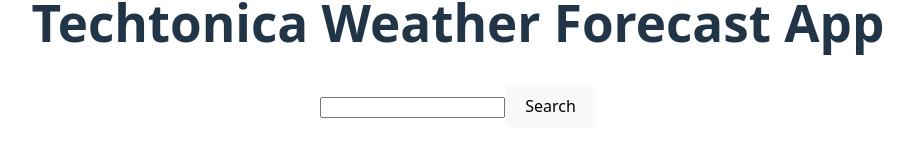
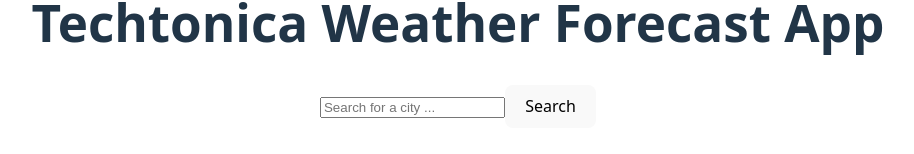
Before and after one commit to sylviajsy/weather-app, a React (Vite) app in the folder client/: page / in a window 1280 px wide. Shown: the part 356-510 px from the top of the page, without its empty margins (182-1096 px from the left). Built offline with nearby package versions, Linux system fonts and the light colour scheme; no server answers.

Commit message:
Add placeholder to form:

```diff
--- a/client/src/WeatherForm.jsx
+++ b/client/src/WeatherForm.jsx
@@ -15,6 +15,7 @@ const WeatherForm = ({ onSearch }) => {
       <form onSubmit={handleSubmit}>
         <input
             type='text'
+            placeholder='Search for a city ...'
             required
             value={input}
             onChange={(e) => setInput(e.target.value)}
```
